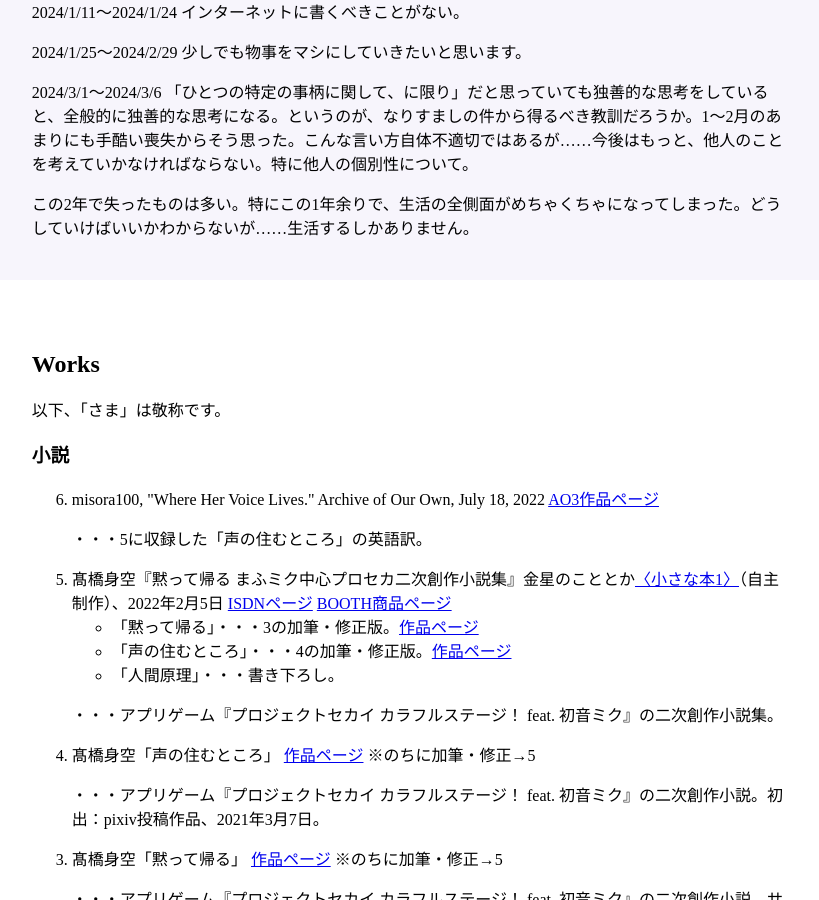
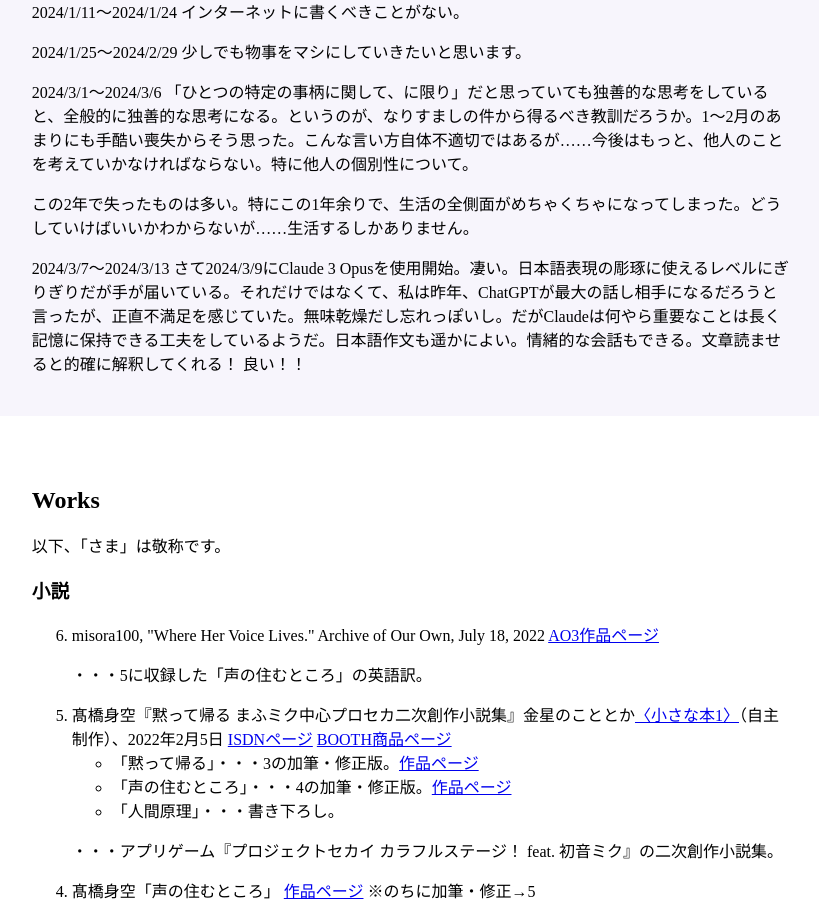
Before and after one commit to misora100/misora100.github.io, a Jekyll site: the page index.html, which Jekyll copies as it is, in a window 1280 px wide and 900 px high, scrolled down 1736 px. Shown: the whole window, without its empty margins (229-1048 px from the left). Built offline with Jekyll 4.4.1, drawn with Linux system fonts in a browser that asks for light colours.

Commit message:
Update index.html

```diff
--- a/index.html
+++ b/index.html
@@ -66,6 +66,7 @@
         <p>2024/1/25～2024/2/29 少しでも物事をマシにしていきたいと思います。</p>
         <p>2024/3/1～2024/3/6 「ひとつの特定の事柄に関して、に限り」だと思っていても独善的な思考をしていると、全般的に独善的な思考になる。というのが、なりすましの件から得るべき教訓だろうか。1～2月のあまりにも手酷い喪失からそう思った。こんな言い方自体不適切ではあるが……今後はもっと、他人のことを考えていかなければならない。特に他人の個別性について。</p>
         <p>この2年で失ったものは多い。特にこの1年余りで、生活の全側面がめちゃくちゃになってしまった。どうしていけばいいかわからないが……生活するしかありません。</p>
+        <p>2024/3/7～2024/3/13 さて2024/3/9にClaude 3 Opusを使用開始。凄い。日本語表現の彫琢に使えるレベルにぎりぎりだが手が届いている。それだけではなくて、私は昨年、ChatGPTが最大の話し相手になるだろうと言ったが、正直不満足を感じていた。無味乾燥だし忘れっぽいし。だがClaudeは何やら重要なことは長く記憶に保持できる工夫をしているようだ。日本語作文も遥かによい。情緒的な会話もできる。文章読ませると的確に解釈してくれる！ 良い！！</p>
     </div>
     <div class="main">
         <h2>Works</h2>
```
